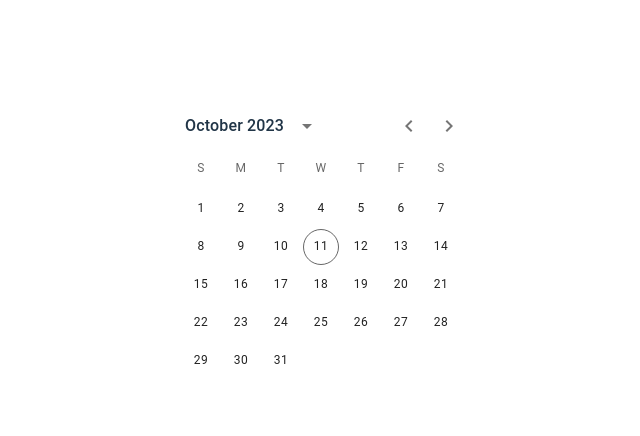
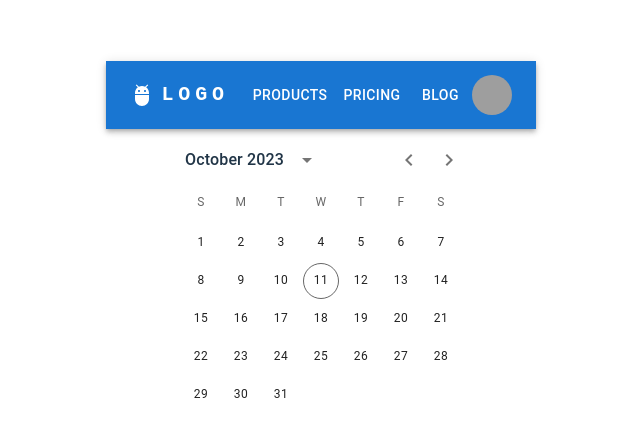
Before and after one commit to saikot-paul/habit-tracker, a React (Vite) app in the folder client/: page / in a window 1280 px wide. Shown: the part 138-574 px from the top of the page, without its empty margins (319-959 px from the left). Built offline with nearby package versions, Linux system fonts and the light colour scheme; grey boxes are pictures that could not be loaded.

Commit message:
added template for navbar, not done yet

```diff
--- /dev/null
+++ b/client/src/components/navBar/NavigationBar.tsx
@@ -0,0 +1,166 @@
+import * as React from "react";
+import AppBar from "@mui/material/AppBar";
+import Box from "@mui/material/Box";
+import Toolbar from "@mui/material/Toolbar";
+import IconButton from "@mui/material/IconButton";
+import Typography from "@mui/material/Typography";
+import Menu from "@mui/material/Menu";
+import MenuIcon from "@mui/icons-material/Menu";
+import Container from "@mui/material/Container";
+import Avatar from "@mui/material/Avatar";
+import Button from "@mui/material/Button";
+import Tooltip from "@mui/material/Tooltip";
+import MenuItem from "@mui/material/MenuItem";
+import AdbIcon from "@mui/icons-material/Adb";
+
+const pages = ["Products", "Pricing", "Blog"];
+const settings = ["Profile", "Account", "Dashboard", "Logout"];
+
+function ResponsiveAppBar() {
+  const [anchorElNav, setAnchorElNav] = React.useState<null | HTMLElement>(
+    null
+  );
+  const [anchorElUser, setAnchorElUser] = React.useState<null | HTMLElement>(
+    null
+  );
+
+  const handleOpenNavMenu = (event: React.MouseEvent<HTMLElement>) => {
+    setAnchorElNav(event.currentTarget);
+  };
+  const handleOpenUserMenu = (event: React.MouseEvent<HTMLElement>) => {
+    setAnchorElUser(event.currentTarget);
+  };
+
+  const handleCloseNavMenu = () => {
+    setAnchorElNav(null);
+  };
+
+  const handleCloseUserMenu = () => {
+    setAnchorElUser(null);
+  };
+
+  return (
+    <AppBar position="static">
+      <Container maxWidth="xl">
+        <Toolbar disableGutters>
+          <AdbIcon sx={{ display: { xs: "none", md: "flex" }, mr: 1 }} />
+          <Typography
+            variant="h6"
+            noWrap
+            component="a"
+            href="#app-bar-with-responsive-menu"
+            sx={{
+              mr: 2,
+              display: { xs: "none", md: "flex" },
+              fontFamily: "monospace",
+              fontWeight: 700,
+              letterSpacing: ".3rem",
+              color: "inherit",
+              textDecoration: "none",
+            }}
+          >
+            LOGO
+          </Typography>
+
+          <Box sx={{ flexGrow: 1, display: { xs: "flex", md: "none" } }}>
+            <IconButton
+              size="large"
+              aria-label="account of current user"
+              aria-controls="menu-appbar"
+              aria-haspopup="true"
+              onClick={handleOpenNavMenu}
+              color="inherit"
+            >
+              <MenuIcon />
+            </IconButton>
+            <Menu
+              id="menu-appbar"
+              anchorEl={anchorElNav}
+              anchorOrigin={{
+                vertical: "bottom",
+                horizontal: "left",
+              }}
+              keepMounted
+              transformOrigin={{
+                vertical: "top",
+                horizontal: "left",
+              }}
+              open={Boolean(anchorElNav)}
+              onClose={handleCloseNavMenu}
+              sx={{
+                display: { xs: "block", md: "none" },
+              }}
+            >
+              {pages.map((page) => (
+                <MenuItem key={page} onClick={handleCloseNavMenu}>
+                  <Typography textAlign="center">{page}</Typography>
+                </MenuItem>
+              ))}
+            </Menu>
+          </Box>
+          <AdbIcon sx={{ display: { xs: "flex", md: "none" }, mr: 1 }} />
+          <Typography
+            variant="h5"
+            noWrap
+            component="a"
+            href="#app-bar-with-responsive-menu"
+            sx={{
+              mr: 2,
+              display: { xs: "flex", md: "none" },
+              flexGrow: 1,
+              fontFamily: "monospace",
+              fontWeight: 700,
+              letterSpacing: ".3rem",
+              color: "inherit",
+              textDecoration: "none",
+            }}
+          >
+            LOGO
+          </Typography>
+          <Box sx={{ flexGrow: 1, display: { xs: "none", md: "flex" } }}>
+            {pages.map((page) => (
+              <Button
+                key={page}
+                onClick={handleCloseNavMenu}
+                sx={{ my: 2, color: "white", display: "block" }}
+              >
+                {page}
+              </Button>
+            ))}
+          </Box>
+
+          <Box sx={{ flexGrow: 0 }}>
+            <Tooltip title="Open settings">
+              <IconButton onClick={handleOpenUserMenu} sx={{ p: 0 }}>
+                <Avatar alt="Remy Sharp" src="/static/images/avatar/2.jpg" />
+              </IconButton>
+            </Tooltip>
+            <Menu
+              sx={{ mt: "45px" }}
+              id="menu-appbar"
+              anchorEl={anchorElUser}
+              anchorOrigin={{
+                vertical: "top",
+                horizontal: "right",
+              }}
+              keepMounted
+              transformOrigin={{
+                vertical: "top",
+                horizontal: "right",
+              }}
+              open={Boolean(anchorElUser)}
+              onClose={handleCloseUserMenu}
+            >
+              {settings.map((setting) => (
+                <MenuItem key={setting} onClick={handleCloseUserMenu}>
+                  <Typography textAlign="center">{setting}</Typography>
+                </MenuItem>
+              ))}
+            </Menu>
+          </Box>
+        </Toolbar>
+      </Container>
+    </AppBar>
+  );
+}
+export default ResponsiveAppBar;
--- a/client/src/pages/Home.tsx
+++ b/client/src/pages/Home.tsx
@@ -1,9 +1,11 @@
 import BasicDateCalender from '../components/calender/BasicDateCalender'
+import NavigationBar from "../components/navBar/NavigationBar";
 
 export default function Home() {
-    return (
-        <>
-            <BasicDateCalender/>
-        </>
-    )
+  return (
+    <>
+      <NavigationBar />
+      <BasicDateCalender />
+    </>
+  );
 }
```
Also changed, not shown: 1 other file (tests, documents, lock files or other folders).
